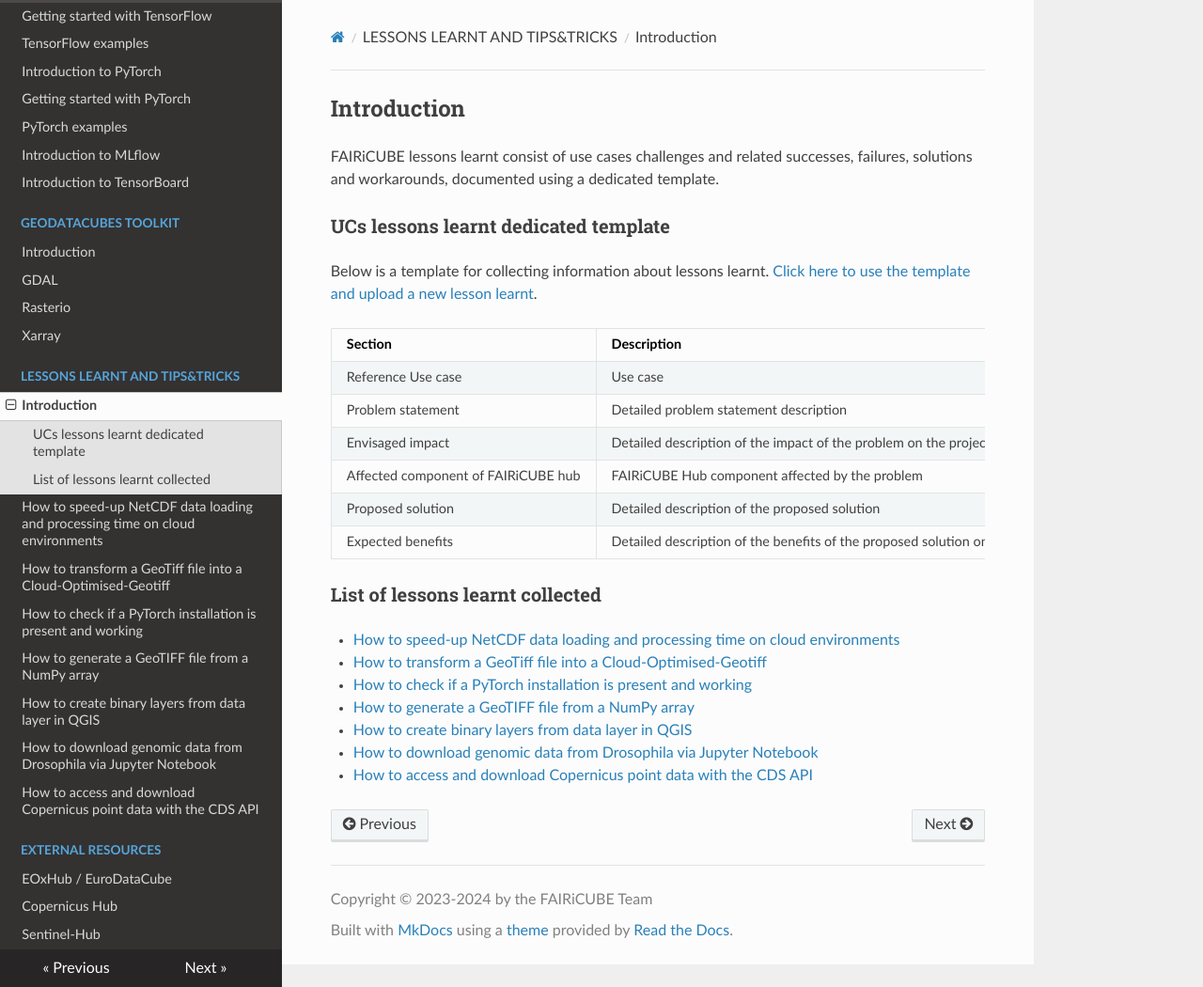
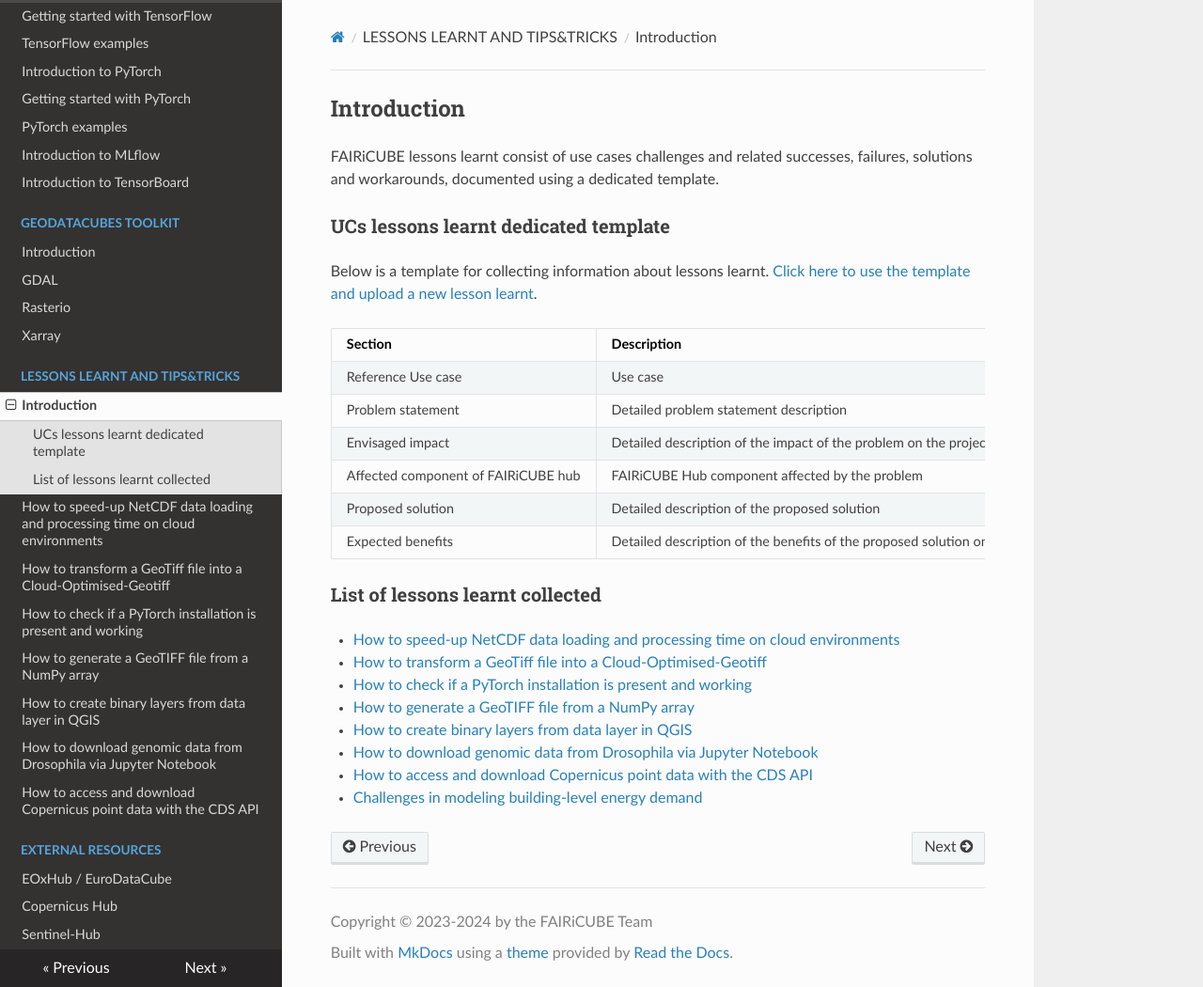
Before and after one commit to FAIRiCUBE/collaboration-platform, an MkDocs documentation site: the page built from docs/lessons_learnt_tips_tricks/ll_introduction.md, in a window 1280 px wide and 1050 px high. Shown: the whole window at 94% size. Built offline with MkDocs 1.6.1, drawn with Linux system fonts in a browser that asks for light colours; nearby versions of some CDN libraries.

Commit message:
Update ll_introduction.md

```diff
--- a/docs/lessons_learnt_tips_tricks/ll_introduction.md
+++ b/docs/lessons_learnt_tips_tricks/ll_introduction.md
@@ -24,3 +24,4 @@ Below is a template for collecting information about lessons learnt. [Click here
 - [How to create binary layers from data layer in QGIS](binary_layers_from_data_layers.md)
 - [How to download genomic data from Drosophila via Jupyter Notebook](Drosophila_data_via_Jupyter_Notebook.md)
 - [How to access and download Copernicus point data with the CDS API](How_to_Copernicus_point_data_with_CDS_API.md)
+- [Challenges in modeling building-level energy demand](challenges_modeling_building-level_ energy_demand.md)
```
